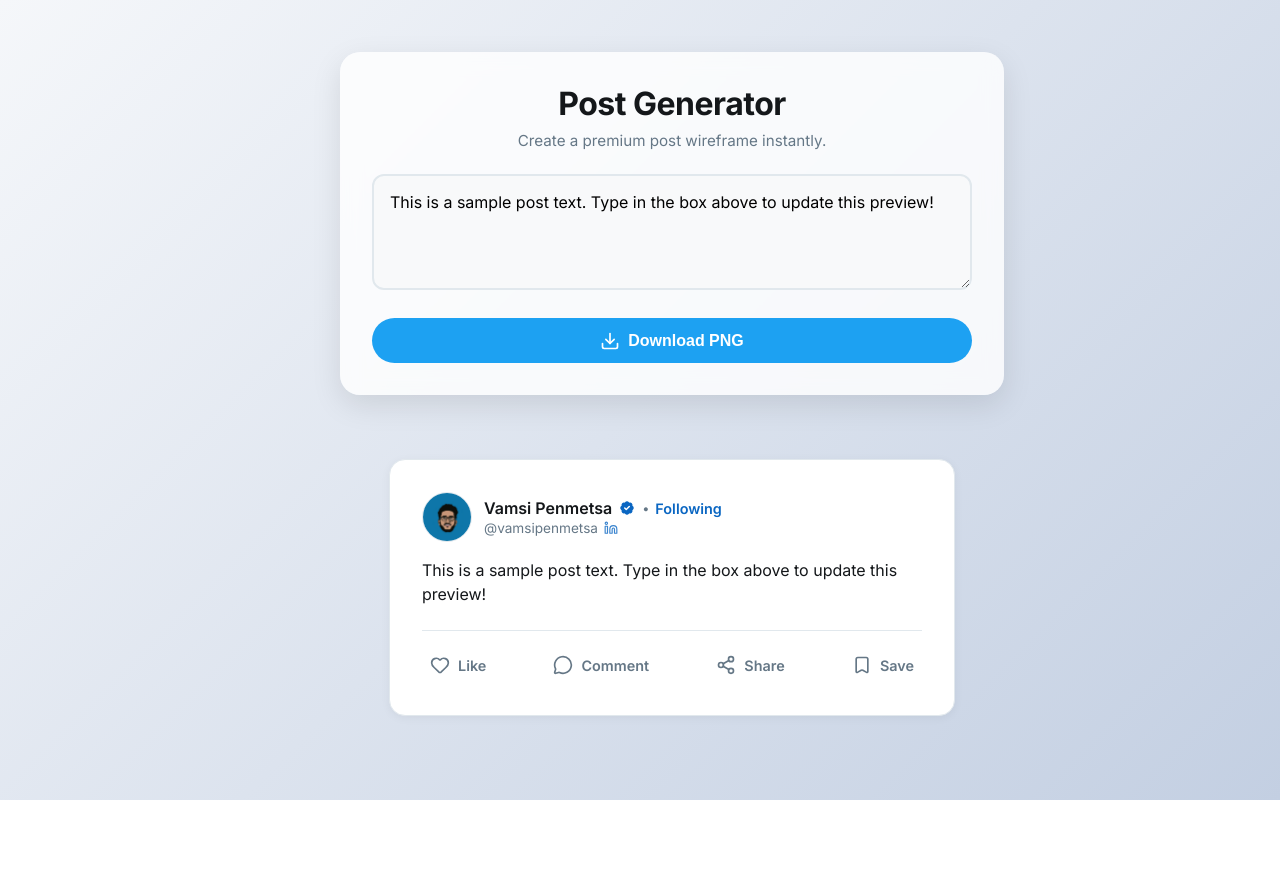
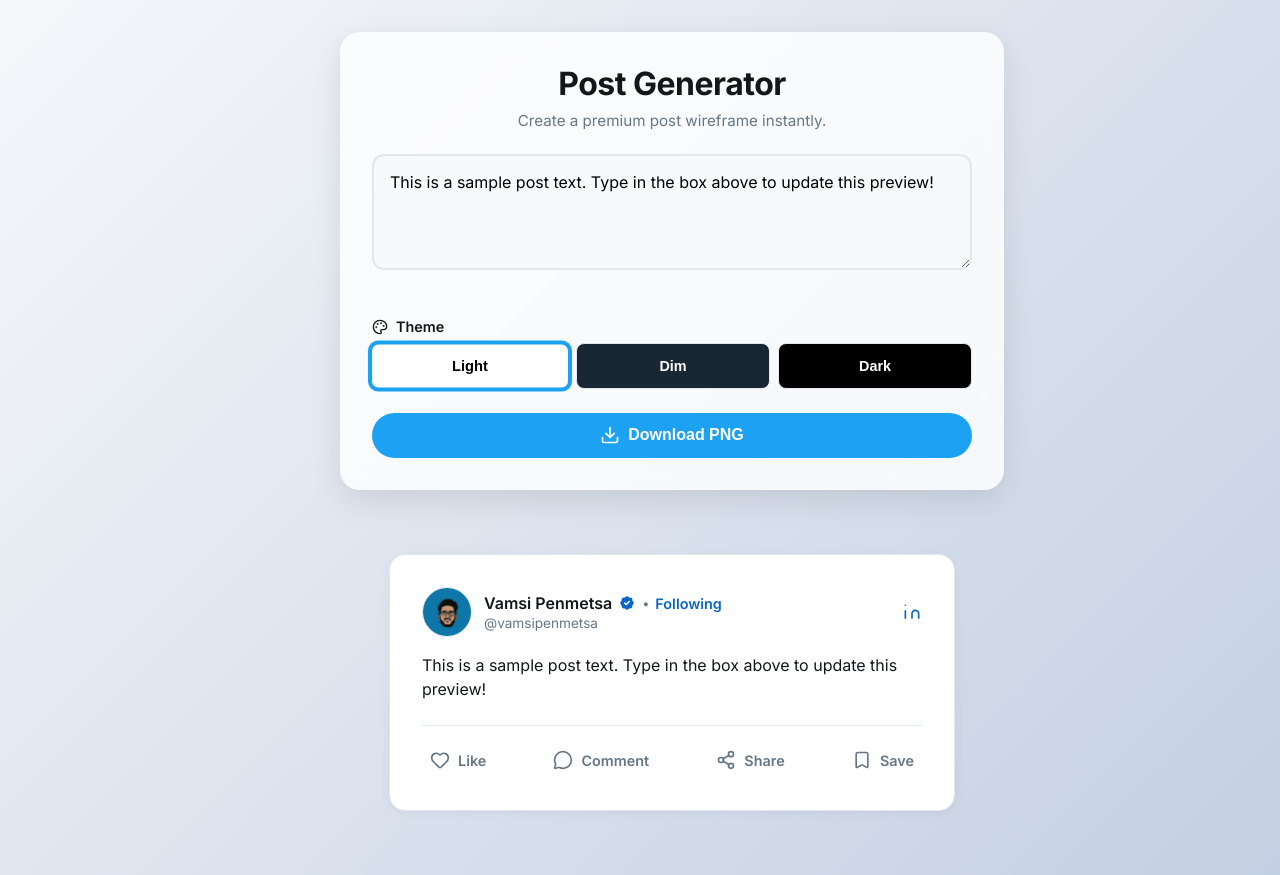
Before and after one commit to vamsipenmetsa/post-wireframe, a React (Vite) app: page / in a window 1280 px wide. Before the commit the page ends 800 px from the top, so only its background shows below. Built offline with nearby package versions, Linux system fonts and the light colour scheme.

Commit message:
Fix avatar, add themes, and refine LinkedIn icon

```diff
--- a/src/PostGenerator.css
+++ b/src/PostGenerator.css
@@ -107,6 +107,55 @@ h1 {
 }
 
 /* The Post Card - This is what gets screenshotted */
+.controls {
+  display: flex;
+  flex-direction: column;
+  gap: 1.5rem;
+}
+
+.theme-selector {
+  display: flex;
+  flex-direction: column;
+  gap: 0.5rem;
+  align-items: flex-start;
+}
+
+.label {
+  display: flex;
+  align-items: center;
+  gap: 0.5rem;
+  font-size: 0.9rem;
+  font-weight: 600;
+  color: var(--text-color);
+}
+
+.theme-options {
+  display: flex;
+  gap: 0.5rem;
+  width: 100%;
+}
+
+.theme-btn {
+  flex: 1;
+  padding: 0.8rem;
+  border-radius: 8px;
+  cursor: pointer;
+  font-weight: 600;
+  font-size: 0.9rem;
+  transition: transform 0.2s, box-shadow 0.2s;
+}
+
+.theme-btn:hover {
+  transform: translateY(-2px);
+  box-shadow: 0 2px 8px rgba(0, 0, 0, 0.1);
+}
+
+.theme-btn.active {
+  transform: scale(1.02);
+  box-shadow: 0 0 0 2px var(--primary-color);
+}
+
+/* Post Card Themes */
 .post-card {
   background: white;
   width: 100%;
@@ -116,6 +165,57 @@ h1 {
   box-shadow: 0 2px 10px rgba(0, 0, 0, 0.05);
   border: 1px solid var(--border-color);
   font-family: 'Inter', sans-serif;
+  transition: background-color 0.3s, color 0.3s;
+}
+
+.post-card.light {
+  background: #ffffff;
+  color: #000000;
+  border-color: #e1e8ed;
+}
+
+.post-card.dim {
+  background: #192734;
+  color: #ffffff;
+  border-color: #38444d;
+}
+
+.post-card.dim .name,
+.post-card.dim .post-content,
+.post-card.dim .interaction-item {
+  color: #ffffff;
+}
+
+.post-card.dim .username,
+.post-card.dim .dot,
+.post-card.dim .post-footer {
+  color: #8899a6;
+}
+
+.post-card.dim .interaction-item:hover {
+  background-color: rgba(255, 255, 255, 0.1);
+}
+
+.post-card.dark {
+  background: #000000;
+  color: #ffffff;
+  border-color: #2f3336;
+}
+
+.post-card.dark .name,
+.post-card.dark .post-content,
+.post-card.dark .interaction-item {
+  color: #d9d9d9;
+}
+
+.post-card.dark .username,
+.post-card.dark .dot,
+.post-card.dark .post-footer {
+  color: #6e767d;
+}
+
+.post-card.dark .interaction-item:hover {
+  background-color: rgba(255, 255, 255, 0.1);
 }
 
 .post-header {
@@ -123,6 +223,21 @@ h1 {
   align-items: center;
   gap: 12px;
   margin-bottom: 1rem;
+  position: relative;
+}
+
+.linkedin-badge {
+  margin-left: auto;
+  display: flex;
+  align-items: center;
+  justify-content: center;
+  background: white;
+  border-radius: 4px;
+}
+
+.post-card.dim .linkedin-badge,
+.post-card.dark .linkedin-badge {
+  background: transparent;
 }
 
 .avatar {
@@ -137,6 +252,7 @@ h1 {
   display: flex;
   flex-direction: column;
   gap: 2px;
+  flex-grow: 1;
 }
 
 .name-row {
@@ -178,8 +294,9 @@ h1 {
   font-size: 0.85rem;
 }
 
-.linkedin-icon {
-  opacity: 0.8;
+.linkedin-icon-top-right {
+  margin-left: auto;
+  opacity: 1;
 }
 
 .post-content {
--- a/src/PostGenerator.jsx
+++ b/src/PostGenerator.jsx
@@ -1,10 +1,11 @@
 import React, { useState, useRef } from 'react';
 import html2canvas from 'html2canvas';
-import { BadgeCheck, Download, Linkedin, Heart, Share2, Bookmark, MessageCircle } from 'lucide-react';
+import { BadgeCheck, Download, Linkedin, Heart, Share2, Bookmark, MessageCircle, Palette } from 'lucide-react';
 import './PostGenerator.css';
 
 const PostGenerator = () => {
   const [text, setText] = useState('This is a sample post text. Type in the box above to update this preview!');
+  const [theme, setTheme] = useState('light');
   const postRef = useRef(null);
 
   const handleDownload = async () => {
@@ -18,16 +19,24 @@ const PostGenerator = () => {
       const image = canvas.toDataURL('image/png');
       const link = document.createElement('a');
       link.href = image;
-      link.download = 'vamsi-post.png';
+      link.download = `vamsi-post-${theme}.png`;
       link.click();
     }
   };
+
+  const themes = [
+    { id: 'light', name: 'Light', color: '#ffffff', textColor: '#000000' },
+    { id: 'dim', name: 'Dim', color: '#192734', textColor: '#ffffff' },
+    { id: 'dark', name: 'Dark', color: '#000000', textColor: '#ffffff' },
+  ];
 
   return (
     <div className="container">
       <div className="input-section">
         <h1>Post Generator</h1>
         <p className="subtitle">Create a premium post wireframe instantly.</p>
+
+        <div className="controls">
           <textarea
             value={text}
             onChange={(e) => setText(e.target.value)}
@@ -35,16 +44,34 @@ const PostGenerator = () => {
             className="text-input"
             rows="4"
           />
+
+          <div className="theme-selector">
+            <span className="label"><Palette size={16} /> Theme</span>
+            <div className="theme-options">
+              {themes.map((t) => (
+                <button
+                  key={t.id}
+                  onClick={() => setTheme(t.id)}
+                  className={`theme-btn ${theme === t.id ? 'active' : ''}`}
+                  style={{ background: t.color, color: t.textColor, border: theme === t.id ? '2px solid #1DA1F2' : '1px solid #e1e8ed' }}
+                >
+                  {t.name}
+                </button>
+              ))}
+            </div>
+          </div>
+
           <button onClick={handleDownload} className="download-btn">
             <Download size={20} />
             Download PNG
           </button>
         </div>
+      </div>
 
       <div className="preview-section">
-        <div className="post-card" ref={postRef}>
+        <div className={`post-card ${theme}`} ref={postRef}>
           <div className="post-header">
-            <img src="/VamsiPenmetsa.jpg" alt="Vamsi Penmetsa" className="avatar" />
+            <img src="/vamsipenmetsa.jpg" alt="Vamsi Penmetsa" className="avatar" />
             <div className="user-info">
               <div className="name-row">
                 <span className="name">Vamsi Penmetsa</span>
@@ -54,8 +81,10 @@ const PostGenerator = () => {
               </div>
               <div className="handle-row">
                 <span className="username">@vamsipenmetsa</span>
-                <Linkedin size={14} className="linkedin-icon" color="#0a66c2" />
               </div>
+            </div>
+            <div className="linkedin-badge">
+              <Linkedin size={20} fill="#0a66c2" color="white" />
             </div>
           </div>
           <div className="post-content">
```
Lines whose indentation alone changed are shown as unchanged.
